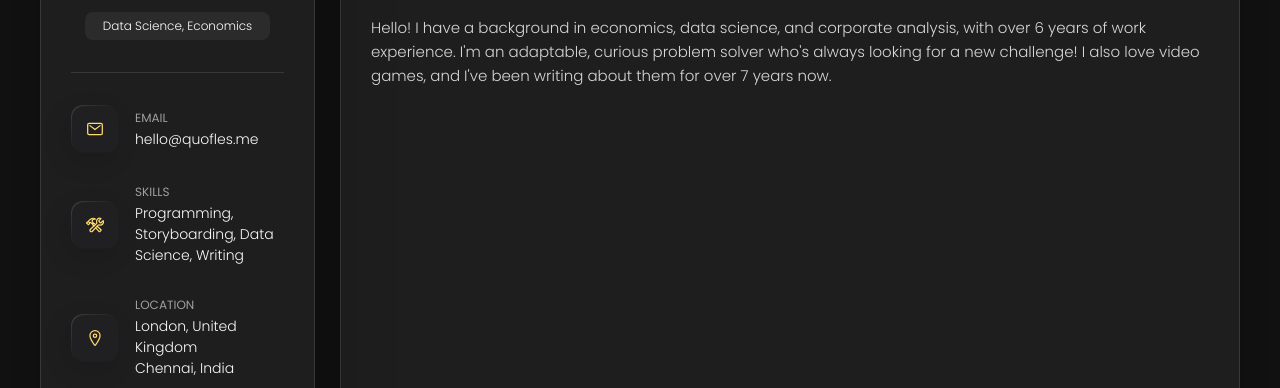
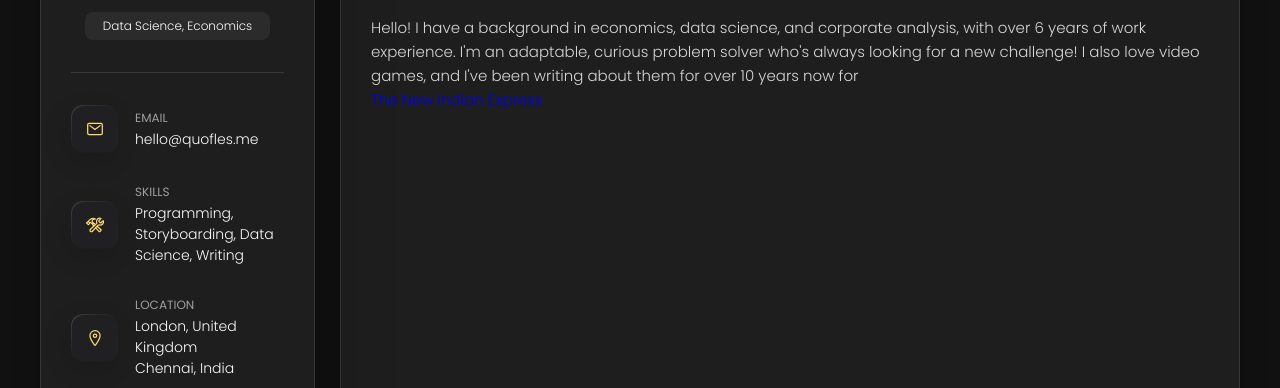
Before and after one commit to AnushaGanapathi/AnushaGanapathi.github.io, a plain HTML site: page index.html in a window 1280 px wide. Shown: the part 163-551 px from the top of the page. Drawn offline with nearby package versions, Linux system fonts and the light colour scheme.

Commit message:
Update index.html

```diff
--- a/index.html
+++ b/index.html
@@ -190,7 +190,8 @@
         <section class="about-text">
           <p>
             Hello! I have a background in economics, data science, and corporate analysis, with over 6 years of work experience.
-            I'm an adaptable, curious problem solver who's always looking for a new challenge! I also love video games, and I've been writing about them for over 7 years now.
+            I'm an adaptable, curious problem solver who's always looking for a new challenge! I also love video games, and I've been writing about them for over 10 years now for
+            <a href="https://www.newindianexpress.com/author/anusha-ganapathi" target="_blank" rel="noopener noreferrer">The New Indian Express</a>
           </p>
 
           <p>
```
